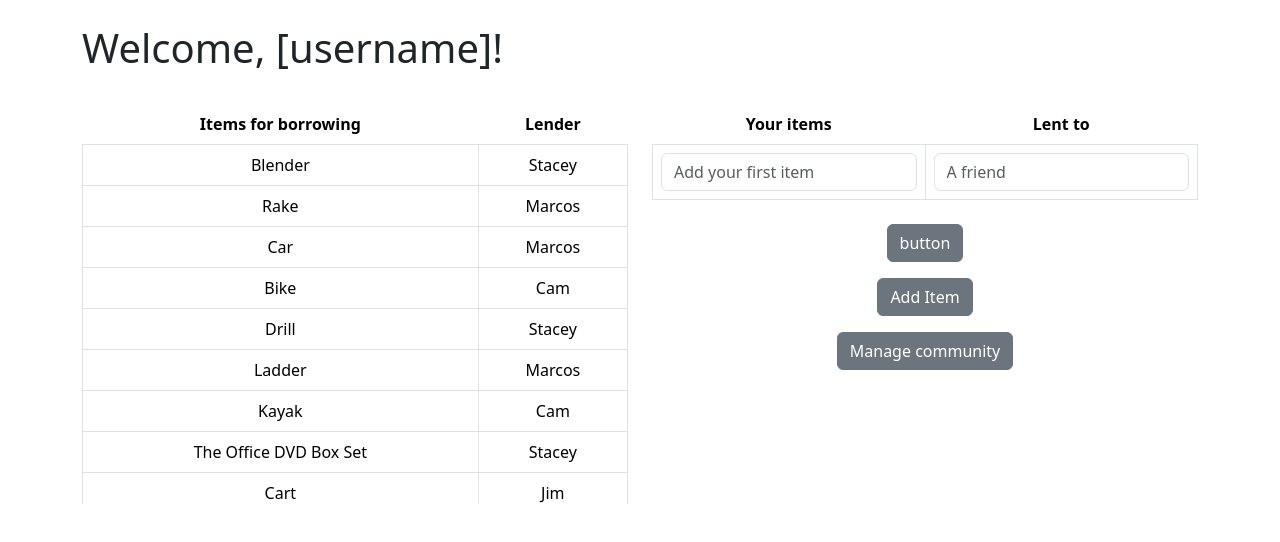
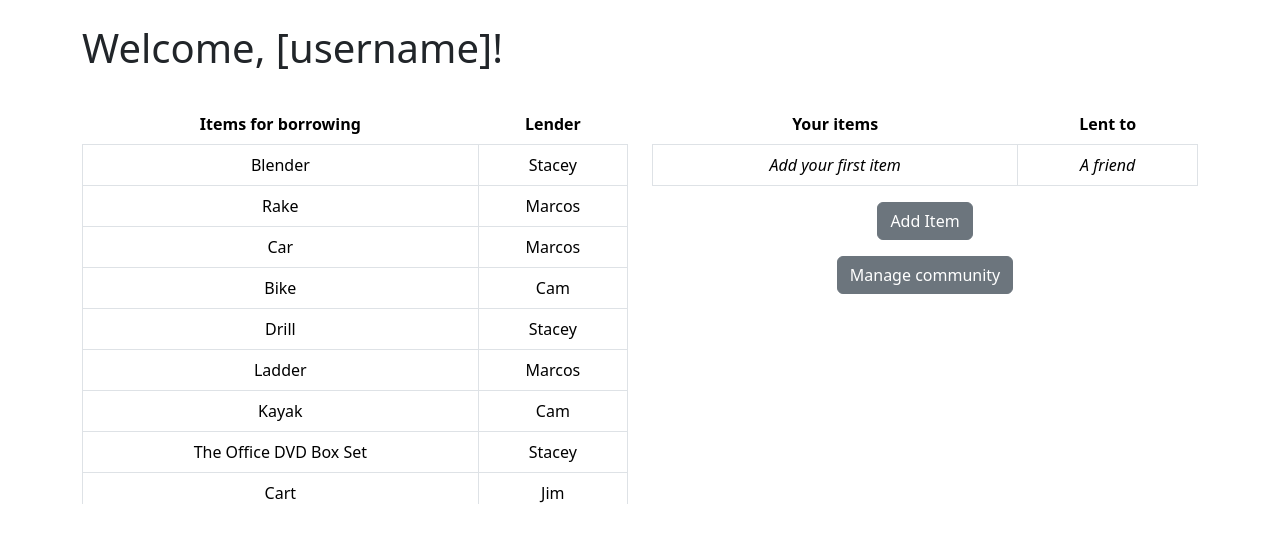
Before and after one commit to simukuka/YourShare-app, a React (Create React App) app in the folder yourshare/: page /welcome in a window 1280 px wide. Shown: the top 542 px of the page. Built offline with nearby package versions, Linux system fonts and the light colour scheme.

Commit message:
added a lot of little things

```diff
--- a/yourshare/src/pages/AddItemPage.js
+++ b/yourshare/src/pages/AddItemPage.js
@@ -5,9 +5,7 @@ import { useNavigate } from "react-router-dom";
 
 export const AddItemPage = (props) => {
   const navigate = useNavigate();
-  const handleOnClick = () => {
-    navigate('/welcome')
-  }
+
 
   const [image,setImage]=useState(null)
   const [formData, setFormData] = useState({
@@ -39,10 +37,8 @@ export const AddItemPage = (props) => {
   const handleSubmit = (e) => {
     e.preventDefault();
     if (formData.itemName && formData.type && formData.description && image) {
-      // Handle form submission
-      console.log("Form data:", formData);
-      console.log("Image data:", image);
-      handleOnClick();
+      // Handle to WelcomePage with the form data
+      navigate('/welcome', { state: { formData, image } });
     } else{
       alert("Please fill out all fields and upload an iamge.");
     }
@@ -110,7 +106,7 @@ export const AddItemPage = (props) => {
               )}
             </Form.Group>
 
-              <div onClick={handleOnClick} className="mt-2 mb-3">
+              <div onClick={()=> navigate('/welcome')} className="mt-2 mb-3">
                 Cancel
               </div>
               <Button variant="secondary" type="submit">
--- a/yourshare/src/pages/SignupPage.js
+++ b/yourshare/src/pages/SignupPage.js
@@ -10,7 +10,14 @@ function SignupPage(props) {
 
   const handleSubmit = (e) => {
     e.preventDefault();
-    navigate('/welcome', {state: { username } });
+    if (username) {
+      navigate('/welcome', {state: { username } });
+    }
+  };
+
+  const handleLinkClick = (e) => {
+    e.preventDefault();
+    document.getElementById('signupForm').requestSubmit();
   };
 
   return (
@@ -29,7 +36,7 @@ function SignupPage(props) {
         <Col md={6}>
           <div className="mt-5">
             <h1 className="mb-4">Join your community</h1>
-            <Form className="form" onSubmit={handleSubmit}>
+            <Form id="signupForm" className="form" onSubmit={handleSubmit}>
               <FormLabel><h3>Sign-up</h3></FormLabel>
               <Form.Group controlId="formUsername">
                 <Form.Control
@@ -50,14 +57,14 @@ function SignupPage(props) {
               </Form.Group>
 
               <div className="text-end">
-                <Button variant="secondary" type="submit" style={{ width: '25%' }} >
+                <Button variant="secondary" type="submit" style={{ width: '50%' }} >
                   Join
                 </Button>
               </div>
             </Form>
           </div>
           <div className="mt-3 text-start">
-            <a href="/welcome" className="custom-link">Sign-in</a>
+            <a href="/welcome" className="custom-link" onClick={handleLinkClick}>Sign-in</a>
           </div>
         </Col>
       </Row>
--- a/yourshare/src/pages/WelcomePage.js
+++ b/yourshare/src/pages/WelcomePage.js
@@ -1,4 +1,4 @@
-import React, {useState} from "react";
+import React, { useState, useEffect } from "react";
 import { useLocation, useNavigate } from "react-router-dom";
 import "bootstrap/dist/css/bootstrap.min.css";
 import { Table, Button, Container, Row, Col, Form} from "react-bootstrap";
@@ -9,6 +9,7 @@ const WelcomePage = () => {
   const location = useLocation();
   const navigate = useNavigate();
   const username = location.state?.username || "[username]";
+  const newItemData = location.state;
 
   const [borrowedItems] = useState([
     { item: 'Blender', lender: 'Stacey' },
@@ -23,19 +24,24 @@ const WelcomePage = () => {
   ]);
 
   const [yourItems, setYourItems] = useState([]);
-  const [newItem, setNewItem] = useState('');
-  const [newLender, setNewLender] = useState('');
+
+  useEffect(() => {
+    if (newItemData && newItemData.formData && newItemData.image) {
+      const { formData, image } = newItemData;
+      setYourItems((prevItems) => {
+        const itemExists = prevItems.some(item => item.itemName === formData.itemName && item.image === image);
+        if (!itemExists) {
+          return [...prevItems, { ...formData, image }];
+        }
+        return prevItems;
+      });
+
+      location.state = {}
+    }
+  }, [newItemData, location]);
 
   const handleManageCommunity = () => {
     navigate('/community');
-  }
-
-  const handleAddItem = () => {
-    if (newItem && newLender) {
-      setYourItems([...yourItems, { item: newItem, lentTo: newLender }]);
-      setNewItem('');
-      setNewLender('');
-    }
   }
 
   const handleAdd = () => {
@@ -83,34 +89,23 @@ const WelcomePage = () => {
             <tbody>
               {yourItems.map((item, index) => (
                 <tr key={index}>
-                  <td className="border">{item.item}</td>
-                  <td className="border">{item.lentTo}</td>
+                  <td className="border">{item.itemName}</td>
+                  <td className="border"> n/a </td>
                 </tr>
               ))}
+              {yourItems.length === 0 && (
               <tr>
                 <td className="border">
-                  <Form.Control
-                    type="text"
-                    placeholder="Add your first item"
-                    value={newItem}
-                    onChange={(e) => setNewItem(e.target.value)}
-                  />
+                  <i>Add your first item</i>
                 </td>
                 <td className="border">
-                  <Form.Control
-                    type="text"
-                    placeholder="A friend"
-                    value={newLender}
-                    onChange={(e) => setNewLender(e.target.value)}
-                  />
+                  <i>A friend</i>
                 </td>
               </tr>
+              )}
             </tbody>
           </Table>
 
-          <div className="center-text mt-4 mb-3">
-            <Button variant="secondary" className="mr-2" onClick={handleAddItem}>button</Button>
-          </div>
           <div className="center-text mb-3">
             <Button variant="secondary" onClick={ handleAdd }>Add Item</Button>
           </div>
```
